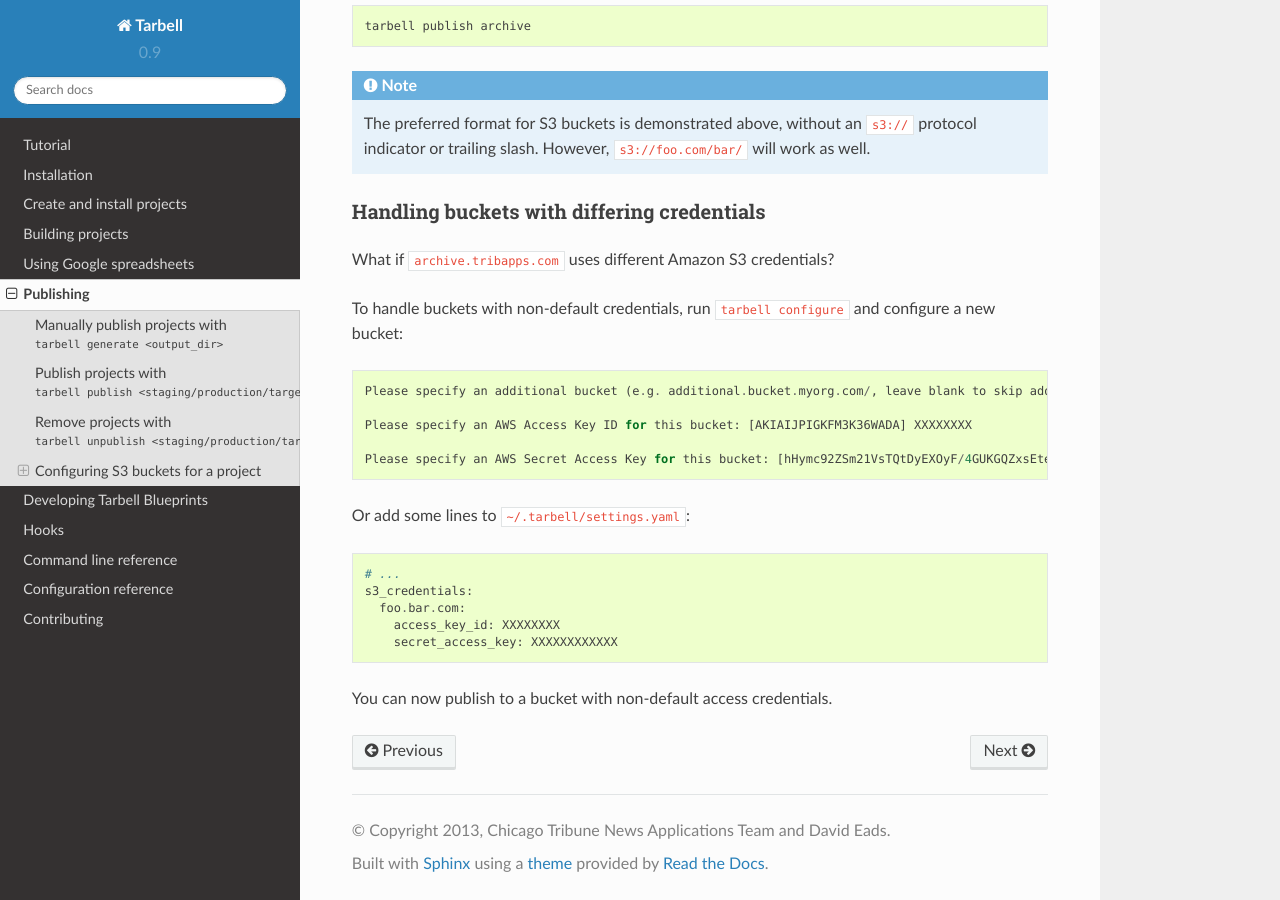
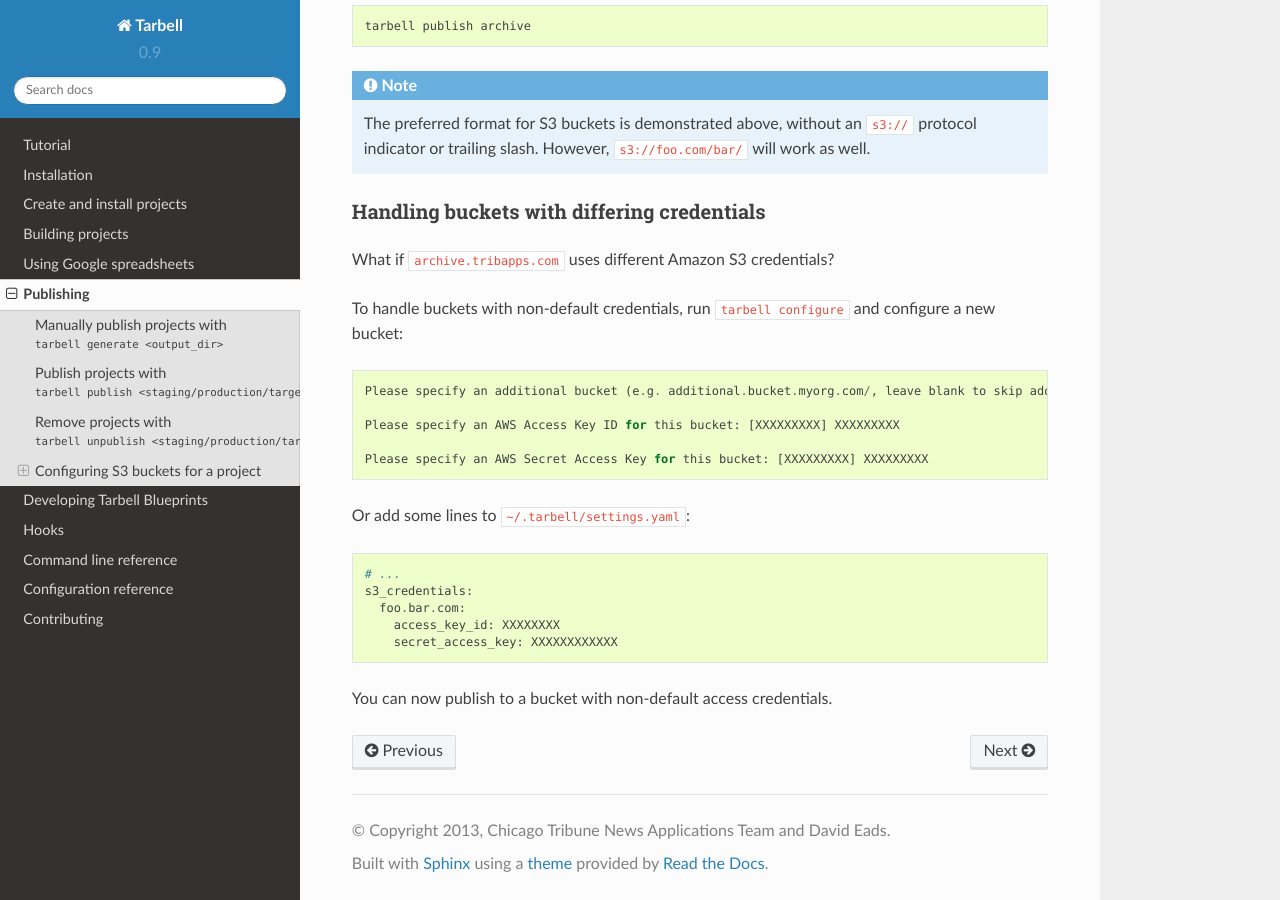
Before and after one commit to tarbell-project/tarbell, a Sphinx documentation site: the page built from tarbell/docs/publish.rst, in a window 1280 px wide and 900 px high, scrolled down 1831 px. Built offline with Sphinx 7.4.7 and the Read the Docs theme 2.0.0, drawn with Linux system fonts in a browser that asks for light colours; pages that are not in the unit, such as notebooks, are missing from menus.

Commit message:
remove key from publish docs

```diff
--- a/tarbell/docs/publish.rst
+++ b/tarbell/docs/publish.rst
@@ -90,9 +90,9 @@
 
   Please specify an additional bucket (e.g. additional.bucket.myorg.com/, leave blank to skip adding bucket) archive.tribapps.com
 
-  Please specify an AWS Access Key ID for this bucket: [AKIAIJPIGKFM3K36WADA] XXXXXXXX
+  Please specify an AWS Access Key ID for this bucket: [XXXXXXXXX] XXXXXXXXX
 
-  Please specify an AWS Secret Access Key for this bucket: [hHymc92ZSm21VsTQtDyEXOyF/4GUKGQZxsEteX+F] XXXXXXXXXXXX
+  Please specify an AWS Secret Access Key for this bucket: [XXXXXXXXX] XXXXXXXXX
 
 Or add some lines to ``~/.tarbell/settings.yaml``::
 
```
